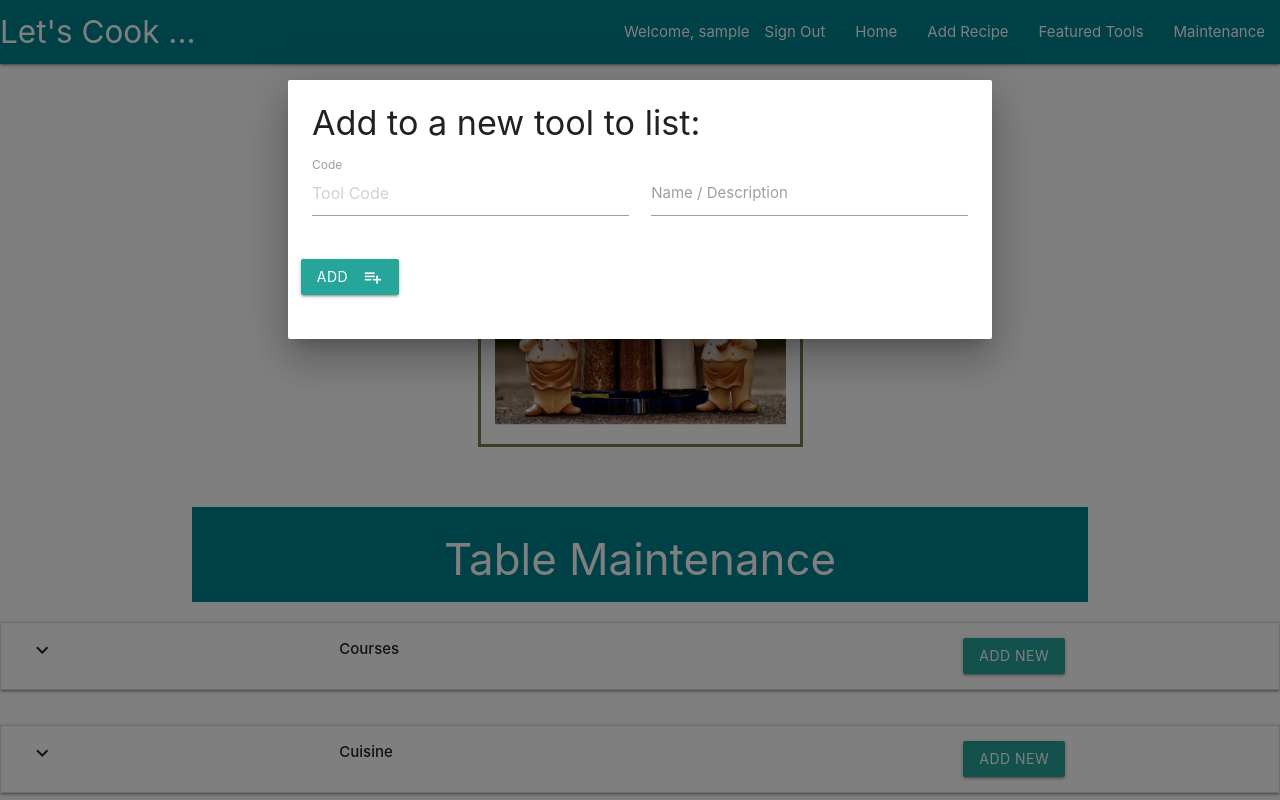
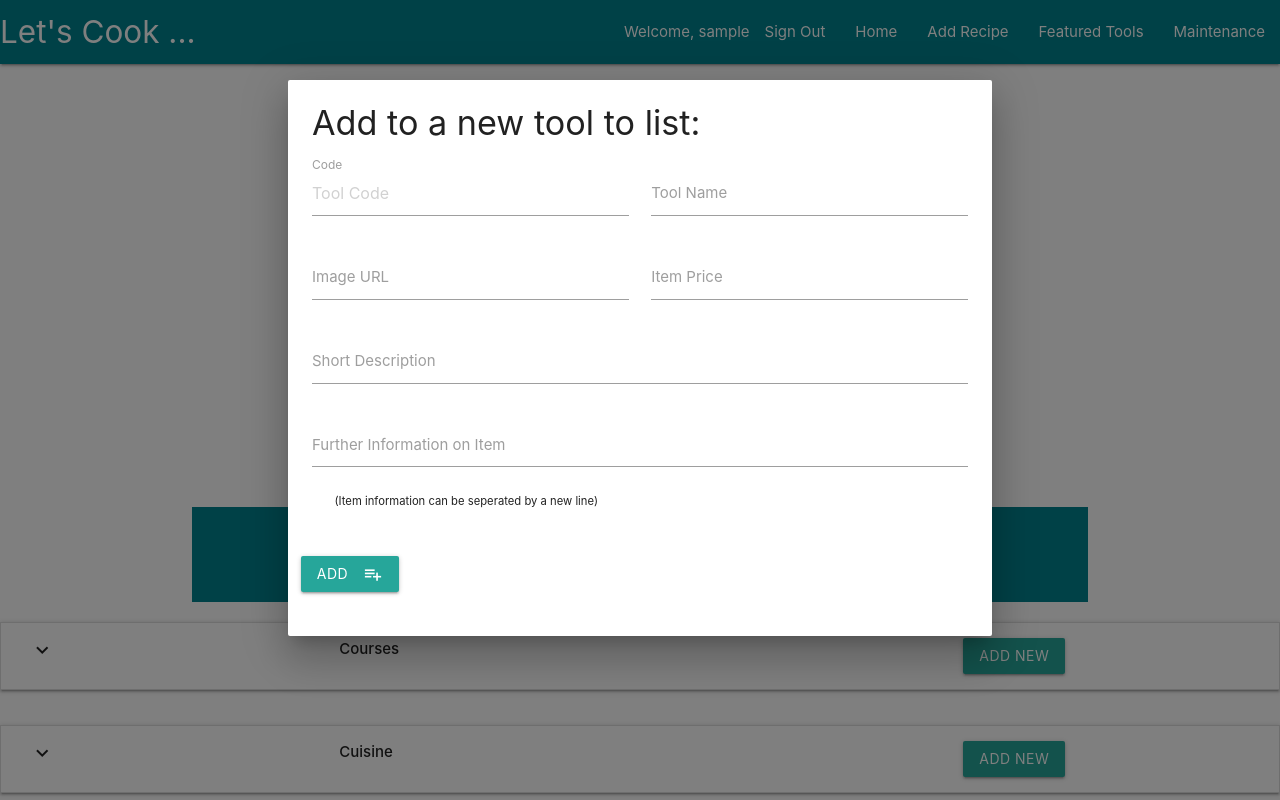
Before and after one commit to eldowling/lets-cook-together, a Flask app: page /maintenance in a window 1280 px wide, after a click on "ADD NEW". Run offline with Flask 2, Linux system fonts and the light colour scheme; the visitor is signed in with stand-in values (Sample User, id 1); data that the repository does not hold is empty; some libraries are stand-ins or nearby versions.

Commit message:
update maintenace.html to allow extra fields to be added in the tools list. Updated the insert_tool route in app.py to save the new fields to the database. Updated tool_info.html to display a list of the further info field in the tools catalog

```diff
--- a/app.py
+++ b/app.py
@@ -303,9 +303,14 @@ def insert_cuisine():
 @app.route('/insert_tool', methods=['POST'])
 def insert_tool():
     tools=mongo.db.tools
+    further_info = request.form.get("further_info").splitlines()
     save_tool = {
             "tool_code": request.form.get("code"),
-            "tool_name": request.form.get("name")
+            "tool_name": request.form.get("name"),
+            "image_url": request.form.get("image_url"),
+            "description": request.form.get("description"),
+            "further_info": further_info,
+            "price": request.form.get("price")
     }
     tools.insert_one(save_tool)
     return redirect(url_for('maintenance'))
--- a/templates/maintenance.html
+++ b/templates/maintenance.html
@@ -89,7 +89,10 @@
                         <ul>
                             {% for tool in tools %}
                                 <li>
-                                <i class="material-icons">chevron_right</i> {{tool.tool_code}} - {{tool.tool_name}}
+                                    <i class="material-icons">chevron_right</i> <h6>{{tool.tool_code}} - {{tool.tool_name}}</h6>
+                                    <div class="col s12 divider"></div>
+                                    <p><b>Description:</b> {{ tool.description }}</p>
+                                    <p><b>Price:</b> {{ tool.price }}</p>
                                 </li>
                             {% endfor %}
                         </ul>
@@ -156,7 +159,24 @@
             </div>
             <div class="input-field col s12 m6">
                 <input id="name" name="name" type="text" class="validate" required>
-                <label for="name">Name / Description</label>
+                <label for="name">Tool Name</label>
+            </div>
+            <div class="input-field col s12 m6">
+                <input id="image_url" name="image_url" type="url" class="validate">
+                <label for="image_url">Image URL</label>
+            </div>
+            <div class="input-field col s12 m6">
+                <input id="price" name="price" type="text" class="validate" pattern="[-+]?[0-9]*[.,]?[0-9]+" >
+                <label for="price">Item Price</label>
+            </div>
+            <div class="input-field col s12">
+                <input id="description" name="description" type="text" class="validate" required min="5" max="150">
+                <label for="description">Short Description</label>
+            </div>
+            <div class="input-field col s12">
+                <textarea id="further_info" name="further_info" class="materialize-textarea" required min="15"></textarea>
+                <label for="further_info">Further Information on Item</label>
+                <p class="small-msg">(Item information can be seperated by a new line)</p>
             </div>
         </div>
         <div class="row">
```
Also changed, not shown: templates/tool_info.html (+7 -1 lines).
